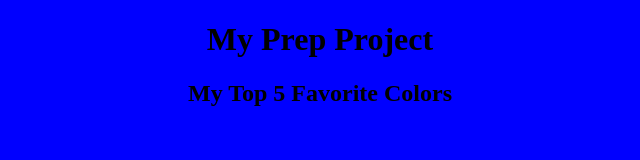
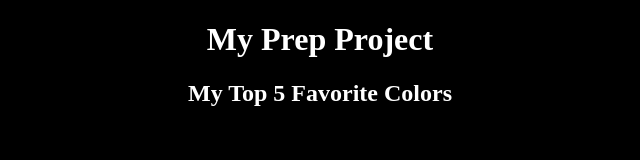
Before and after one commit to TH8359/prep-project, a plain HTML site: page index.html in a window 1280 px wide. Shown: the whole page, without its empty margins (320-960 px from the left). Drawn offline with Linux system fonts and the light colour scheme.

Commit message:
change background and text color

```diff
--- a/style.css
+++ b/style.css
@@ -1,9 +1,11 @@
 body {
-    background: blue;
+    background: #000000;
     h1{
         text-align: center;
+        color: #ffffff;
     }
     h2{
         text-align: center;
+        color: #ffffff;
     }
   }
```
